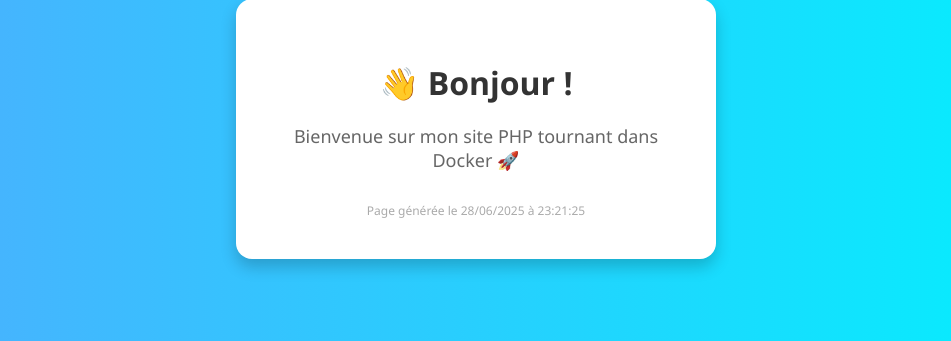
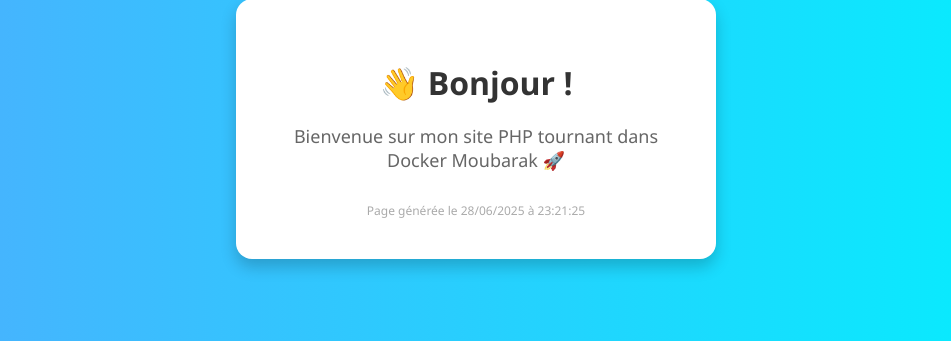
Before and after one commit to MoubarakYampa/mon_projet, a PHP site: page / in a window 1280 px wide. Shown: the part 271-612 px from the top of the page, without its empty margins (164-1115 px from the left). Run offline with PHP 8.4, Linux system fonts and the light colour scheme.

Commit message:
j ai ajouter Moubarak

```diff
--- a/index.php
+++ b/index.php
@@ -41,7 +41,7 @@
 <body>
     <div class="card">
         <h1>👋 Bonjour !</h1>
-        <p>Bienvenue sur mon site PHP tournant dans Docker 🚀</p>
+        <p>Bienvenue sur mon site PHP tournant dans Docker Moubarak 🚀</p>
         <div class="footer">
             <?php echo "Page générée le " . date("d/m/Y à H:i:s"); ?>
         </div>
```
